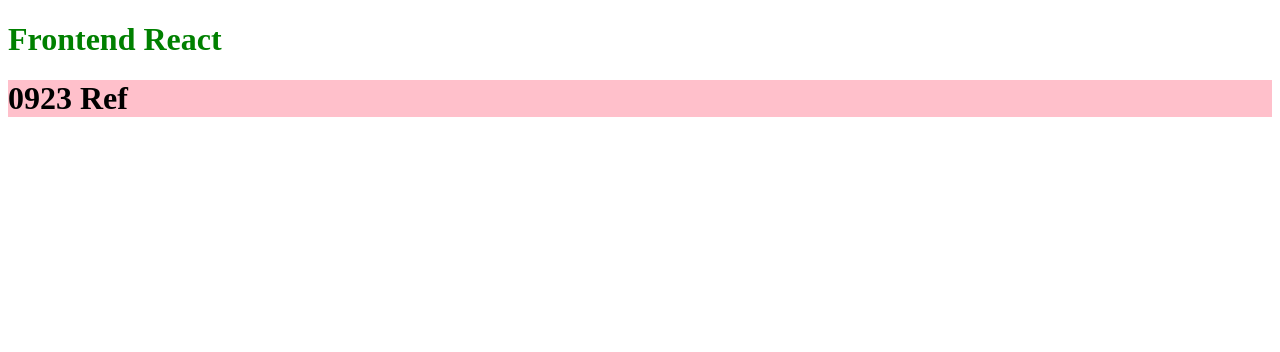
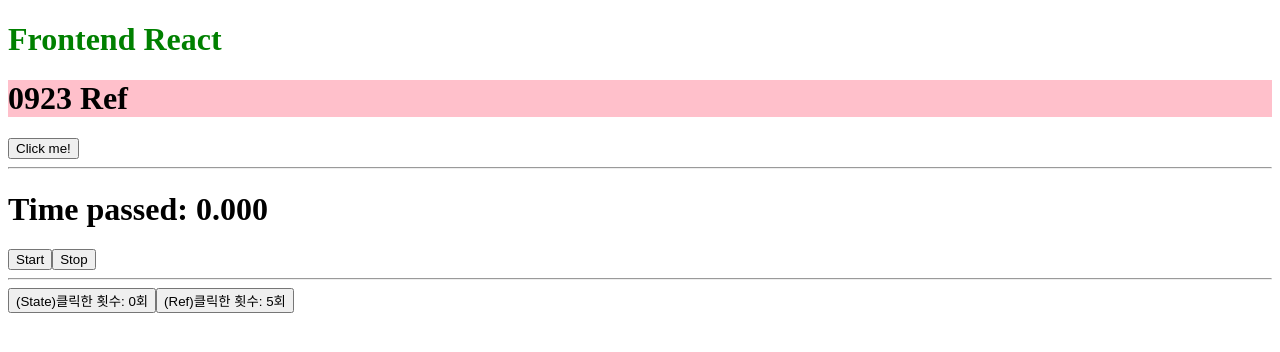
Before and after one commit to devgiants75/frontend-230527-react, a React (Create React App) app in the folder react0527/: page /ref in a window 1280 px wide. Shown: the top 352 px of the page. Built offline with nearby package versions, Linux system fonts and the light colour scheme.

Commit message:
20230923

```diff
--- a/react0527/src/0923/Ref.tsx
+++ b/react0527/src/0923/Ref.tsx
@@ -1,10 +1,13 @@
 import React from 'react'
+import Ref01 from './a_Ref/Ref01'
+import Ref02 from './a_Ref/Ref02'
 
 export default function Ref() {
   return (
     <>
       <h1 style={{ backgroundColor: 'pink' }}>0923 Ref</h1>
-
+      <Ref01 />
+      <Ref02 />
     </>
   )
 }
--- a/react0527/src/0923/a_Ref/Ref01.tsx
+++ b/react0527/src/0923/a_Ref/Ref01.tsx
@@ -1,7 +1,91 @@
-import React from 'react'
+import React, { useRef, useState } from 'react'
+
+//! 참조 값을 사용하는 방법
+// Ref: 참조(reference)
+// 컴포넌트가 어떤 정보(데이터)를 '기억'하고 싶을 때
+// 하지만, 그 정보로 새로운 렌더링은 트리거하고 싶지 않을 때 사용
+
+//? 1. 컴포넌트에 ref 추가
+// - React에서 useRef Hook을 가져옴.
+// - 컴포넌트 내부에서 useRef Hook을 호출
+//   : 참조하려는 초기값을 유일한 인자로 전달
+// - useRef는 객체를 반환
+// {
+//   current: 0 // useRef에 전달한 값
+// }
+
+//? 2. ref와 상태를 단일 컴포넌트 내에서 조합하여 사용
+// 렌더링을 위해 정보가 필요한 경우 - 상태(state)에 정보를 보관
+
+// 이벤트 핸들러에서만 필요한 정보이거나 그 정보의 변경으로 인해 다시 렌더링할 필요가 없는 경우 - ref를 사용하는 것이 더 효율적
+
+//? ref와 state의 차이점
+// useRef(initialValue)는 { current: initialValue }을 반환
+// useState(initialValue)는 상태 변수의 현재 값을 반환
+//  , 상태 설정 함수도 함께 반환 [value, setValue]
+
+// ref는 변경 시 재렌더링 발생 X
+// state는 변경 시 재렌더링 발생 O
+
+// ref는 변동이 가능
+// - 렌더링 과정 외부에서 current의 값을 수정하고 업데이트 가능
+// state는 변동이 불가능
+// - 재렌더링을 하기 위해 상태 변수를 수정할 때는 반드시 상태 설정 함수를 사용
+
+// ref는 렌더링 중에 current값을 읽는 것을 권장하지 않음.
+// state는 언제든지 상태값을 읽을 수 있음.
 
 export default function Ref01() {
+  let ref = useRef<number>(0);
+  // 현재 값에 접근하기 위해서는 ref.current를 통해 접근 가능
+  // - ref에는 숫자, 문자열, 객체, 함수 모두를 담을 수 있다.
+  // - ref는 현재 속성을 읽고 수정할 수 있다.(JS의 객체)
+
+  const [startTime, setStartTime] = useState<number | null>(null);
+  const [now, setNow] = useState<number | null>(null);
+  // intervalRef는 setInterval의 ID를 저장하는 데 사용
+  const intervalRef = useRef<any>(null);
+
+  function handleClick() {
+    ref.current = ref.current + 1;
+    alert('You clicked ' + ref.current + ' times!');
+  }
+
+  function handleStart() {
+    setStartTime(Date.now());
+    setNow(Date.now());
+
+    // 이전에 시작된 인터벌이 있는 경우 중지
+    clearInterval(intervalRef.current);
+
+    intervalRef.current = setInterval(() => {
+      setNow(Date.now());
+    }, 10) as unknown as number | null;
+  }
+
+  function handleStop() {
+    clearInterval(intervalRef.current);
+  }
+
+  let secondsPassed: number = 0;
+  if (startTime != null && now != null) {
+    secondsPassed = (now - startTime) / 1000;
+  }
+
   return (
-    <div>Ref01</div>
+    <>
+      <button onClick={handleClick}>
+        Click me!
+      </button>
+      <hr />
+      <h1>Time passed: {secondsPassed.toFixed(3)}</h1>
+      <button onClick={handleStart}>
+        Start
+      </button>
+
+      <button onClick={handleStop}>
+        Stop
+      </button>
+    </>
   )
 }
--- /dev/null
+++ b/react0527/src/0923/a_Ref/Ref02.tsx
@@ -0,0 +1,55 @@
+import React, { useRef, useState } from 'react'
+
+//! state를 사용하여 카운터 버튼 생성
+// 카운터의 수를 useState로 상태 관리 [count, setCount]
+// 버튼을 클릭할 때 마다 카운터의 값을 1씩 증가하는 handleClick 함수
+// button태그에 handleClick 함수를 사용
+// : 위 요소에 내용으로는 count 상태 변수를 출력
+// : 클릭한 횟수: 3회
+
+//! ref를 사용하여 카운터 버튼 생성
+// react 내부에서 ref의 동작 방식
+// function useRef(initialValue) {
+//  const [ref, unused] = useState({ current : initialValue });
+//  return ref;
+// }
+
+//! ref를 사용할 시기
+// - 외부 API와 소통해야할 때 ref를 사용
+// Ex. 타임아웃 ID 저장
+//     DOM요소를 저장하고 조작
+//     , JSX(TSX)를 계산하는데 필요하지 않은 기타 객체 저장
+
+//! ref를 잘 사용하는 방법
+// - React 상태의 제한 사항은 ref에 적용되지 X
+// - ref는 현재 값을 변형하면 즉시 변경!되기 때문에 상태의 로직과 데이터 흐름을 고려하여 작성
+
+export default function Ref02() {
+  // 카운터의 초기값을 0으로 설정
+  const [count, setCount] = useState<number>(0);
+
+  let countRef = useRef<number>(0);
+
+  // 버튼을 클릭할 때마다 카운터 값을 1씩 증가
+  function handleClick() {
+    setCount(count + 1);
+  }
+
+  function handleRefClick() {
+    // 컴포넌트를 재렌더링 시키지 않는 식
+    countRef.current = countRef.current + 1;
+  }
+  countRef.current = 5;
+
+  return (
+    <>
+      <hr />
+      <button onClick={handleClick}>
+        (State)클릭한 횟수: {count}회
+      </button>
+      <button onClick={handleRefClick}>
+        (Ref)클릭한 횟수: {countRef.current}회
+      </button>
+    </>
+  )
+}
```
Also changed, not shown: react0527/src/0923/a_Ref/Ref03.tsx (added, +13 -0 lines).
